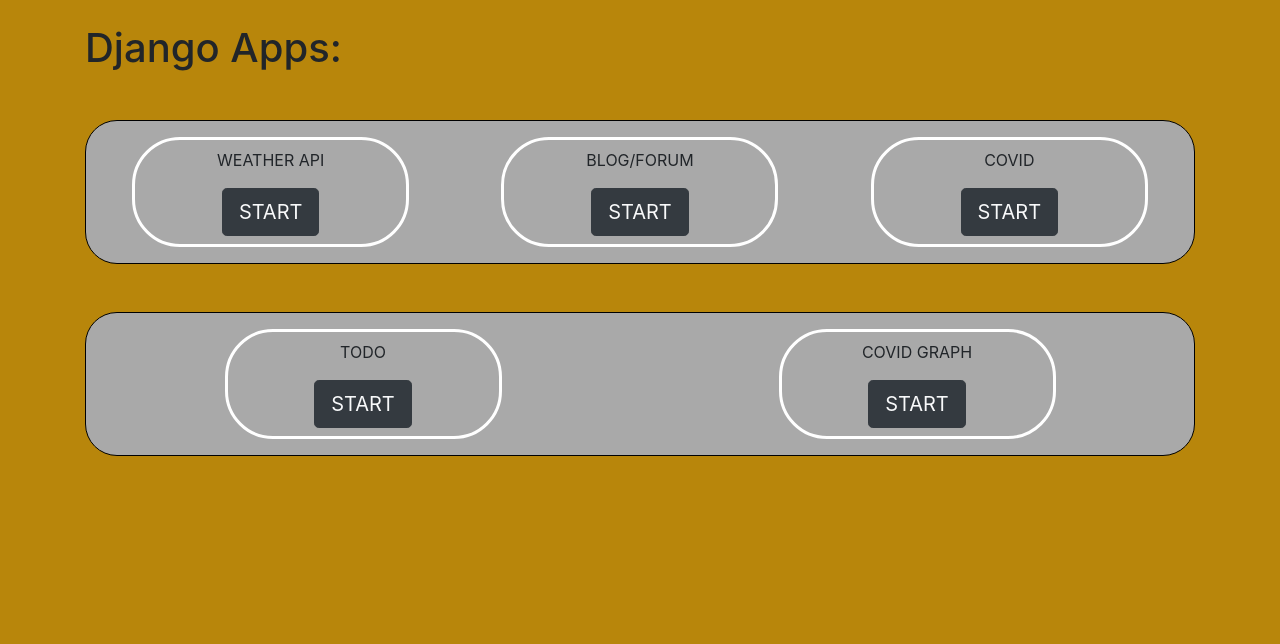
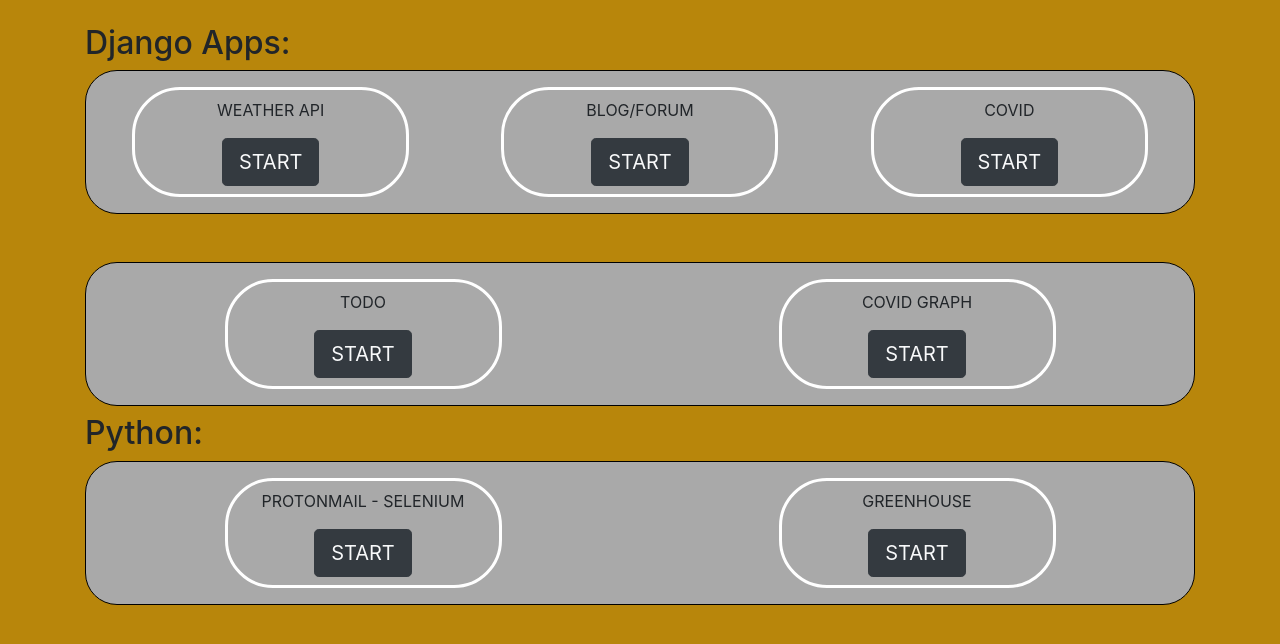
Before and after one commit to bartdob/Django-project, a Django app: page / in a window 1280 px wide. Shown: the part 56-700 px from the top of the page. Run offline with Django 3.2, Linux system fonts and the light colour scheme; parts of the project's set-up code (start-up, migrations or seed data) failed here and were passed over; some libraries are stand-ins or nearby versions.

Commit message:
change main page

```diff
--- a/weather/templates/main.html
+++ b/weather/templates/main.html
@@ -59,8 +59,8 @@
           {% endfor %}
         {% endif %}
         <!--  -->
-        <h1>Django Apps: </h1>
-        <div class="text-center mt-5 mb-5 d-flex justify-content-around" id="main">
+        <h2>Django Apps: </h2>
+        <div class="text-center mt-2 mb-5 d-flex justify-content-around" id="main">
             <div class="w-25 p-2 m-3" id="box">
                 <p>WEATHER API</p>
                 <button class="btn btn-dark btn-lg">
@@ -87,7 +87,7 @@
               </button>
           </div>
         </div>
-        <div class="text-center mt-5 mb-5 d-flex justify-content-around" id="main">
+        <div class="text-center mt-5 mb-2 d-flex justify-content-around" id="main">
           <div class="w-25 p-2 m-3" id="box">
             <p>TODO</p>
             <button class="btn btn-dark btn-lg">
@@ -103,8 +103,29 @@
                   <a class="text-light text-decoration-none" href="{% url 'cov-graph' %}">START</a>
               </div>
           </button>
-      </div>
+          </div>
         </div>
+        <h2>Python: </h2>
+        <div class="text-center mt-2 mb-2 d-flex justify-content-around" id="main">
+          <div class="w-25 p-2 m-3" id="box">
+            <p>PROTONMAIL - SELENIUM</p>
+            <button class="btn btn-dark btn-lg">
+                <div>
+                    <a class="text-light text-decoration-none" href="https://github.com/bartdob/protonmail_client">START</a>
+                </div>
+            </button>
+        </div>
+        <div class="w-25 p-2 m-3" id="box">
+          <p>GREENHOUSE</p>
+          <button class="btn btn-dark btn-lg">
+              <div>
+                  <a class="text-light text-decoration-none" href="https://bdobrosielski.com.pl/index2/projekty/greenH/gh.html">START</a>
+              </div>
+          </button>
+          </div>
+        </div>
+
+
       </div>
       </div>
     </div>
```
